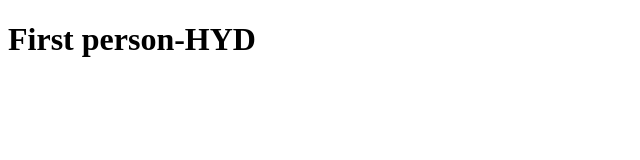
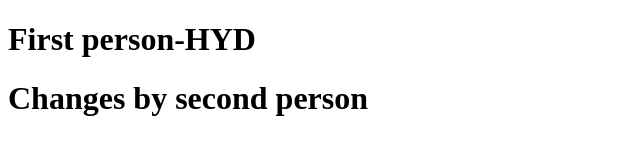
Before and after one commit to Kunta-Bhavana/Practice, a plain HTML site: page index.html in a window 1280 px wide. Shown: the whole page, without its empty margins (0-640 px from the left). Drawn offline with Linux system fonts and the light colour scheme.

Commit message:
Changes by second person

```diff
--- a/index.html
+++ b/index.html
@@ -1,11 +1,15 @@
 <!DOCTYPE html>
 <html lang="en">
+
 <head>
   <meta charset="UTF-8">
   <meta name="viewport" content="width=device-width, initial-scale=1.0">
   <title>Document</title>
 </head>
+
 <body>
   <h1>First person-HYD</h1>
+  <h1>Changes by second person</h1>
 </body>
+
 </html>
```
